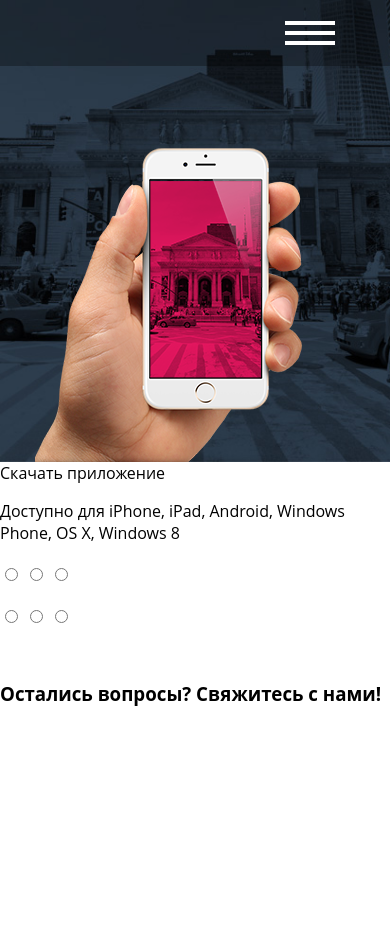
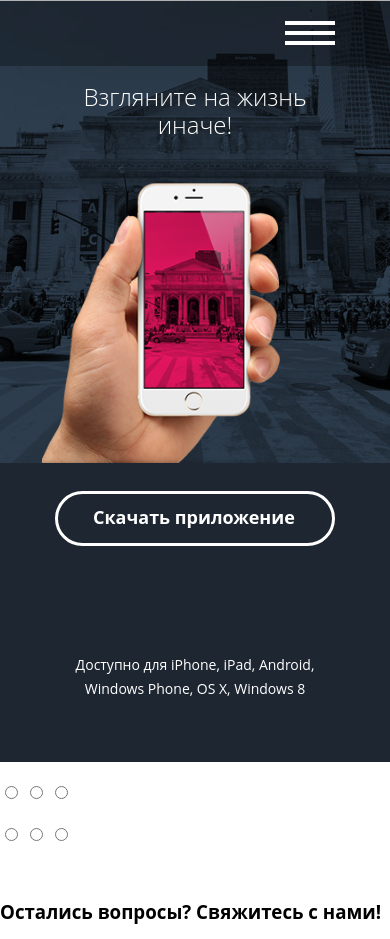
Before and after one commit to textoviy/academy2, a plain HTML site: page index.html in a window 390 px wide. Before the commit the page ends 879 px from the top, so only its background shows below. Drawn offline with Linux system fonts and the light colour scheme.

Commit message:
Контрольная точка. Сделал mobile download-app

```diff
--- a/index.html
+++ b/index.html
@@ -39,8 +39,22 @@
     <!--  -->
     <div class="intro clearfix">
       <div class="intro__wrapper">
+        <div class="intro__description-container">
+          <h1 class="intro__description">Взгляните на жизнь иначе!</h1>
+        </div>
+      </div>
+        <div class="download-app">
+          <div class="download-app__wrapper">
+            <a class="download-app__button">Скачать приложение</a>
+            <div class="download-app__platforms">
+              <div class="platform platform--apple"></div>
+              <div class="platform platform--android"></div>
+              <div class="platform platform--winphone"></div>
+              <p class="download-app__description">Доступно для iPhone, iPad, Android, Windows Phone, OS X, Windows 8</p>
+            </div>
+          </div>
+        </div>
 
-</div>
       </div>
     </div>
     	<!--<div class="intro__wrapper">-->
@@ -52,15 +66,7 @@
       <!--</div>-->
 
 
-    	<section class="download-app">
-    		<a class="download-app__button">Скачать приложение</a>
-            <div class="download-app__platforms">
-            	<div class="platform platform--apple"></div>
-            	<div class="platform platform--android"></div>
-            	<div class="platform platform--winphone"></div>
-            <p class="download-app__description">Доступно для iPhone, iPad, Android, Windows Phone, OS X, Windows 8</p>
-            </div>
-      </section>
+
 
     <section class="features">
     	<div class="features__title">
--- /dev/null
+++ b/less/blocks/download-app.less
@@ -0,0 +1,59 @@
+.download-app {
+  width: 100%;
+  background-color: #1d2631;
+}
+
+.download-app__wrapper {
+  .container();
+  min-height: 271px;
+  padding-top: 28px;
+}
+
+.download-app__button {
+  display: block;
+  //max-width: 271px;
+  //padding: 11px 35px 14px 35px;
+  padding: 14px 35px 17px 35px;
+  font-size: 18px;
+  line-height: 18px;
+  font-weight: 700;
+  color: #ffffff;
+  border: 3px solid #ffffff;
+  border-radius: 50px;
+  margin: 0 auto;
+  margin-bottom: 30px;
+  cursor: pointer;
+  user-select: none;
+  -moz-user-select: none;
+}
+
+.download-app__button:hover {
+  background-color: #ffffff;
+  color: #d22856;
+}
+
+.download-app__button:active {
+  color: lighten(#d22856, 40%);
+}
+
+.download-app__platforms {
+  text-align: center;
+}
+
+.download-app__description {
+  font-size: 14px;
+  line-height: 24px;
+  color: #ffffff;
+}
+
+.platform {
+  display: inline-block;
+  width: 53px;
+  height: 58px;
+}
+
+@media @tablet-widths {
+
+
+
+}
--- a/less/blocks/intro.less
+++ b/less/blocks/intro.less
@@ -1,11 +1,13 @@
 .intro {
+  position: relative;
   //height: 462px;
   background-image:
     url(../img/background-mobile@1x.jpg);
   background-repeat: no-repeat;
   background-position: center top;
-  background-size: cover;
+  //background-size: cover;
   margin-left: 0;
+  border-top: 1px solid transparent;
 
 }
 
@@ -15,9 +17,22 @@
   //min-width: 320px;
   background-repeat: no-repeat;
   background-position: 20% bottom;
-  background-size:  auto;
+  background-size:  285px;
   .container();
   height: 462px;
+}
+
+.intro__description-container {
+  padding-top: 66px;
+  margin: 0 auto;
+  text-align: center;
+}
+
+.intro__description {
+  font-size: 24px;
+  line-height: 28px;
+  font-weight: 100;
+  color: #ffffff;
 }
 
 @media @tablet-widths {
@@ -33,13 +48,14 @@
   }
 
   .intro__wrapper {
+
     background-image:
       url(../img/iphone-6-copy.png);
     //min-width: 320px;
     background-repeat: no-repeat;
     background-repeat: no-repeat;
     background-position: 20% bottom;
-
+    background-size: auto;
     .container();
     height: 733px;
   }
@@ -63,7 +79,7 @@
     //min-width: 320px;
     background-repeat: no-repeat;
     background-position: 20% bottom;
-    //background-size: 470px;
+    background-size: auto;
     .container();
     height: 853px;
   }
--- a/less/mixins.less
+++ b/less/mixins.less
@@ -22,3 +22,9 @@
 		width: 940px;
 	}
 }
+
+.container-grid {
+  width: 300px;
+  margin: 0 auto 0 0;
+  padding: 0 20px;
+}
--- a/less/style.less
+++ b/less/style.less
@@ -1,10 +1,10 @@
-//   @import "";
+//   @import "download-app";
 @import "scaffolding.less";
 @import "variables.less";
 @import "blocks/page-header.less";
 @import "blocks/main-nav.less";
 @import "blocks/intro.less";
-
+@import "blocks/download-app.less";
 
 @import "mixins.less";
 //@import "";
--- a/less/variables.less
+++ b/less/variables.less
@@ -1,2 +1,2 @@
-@tablet-widths: ~"(min-width: 660px)";
+@tablet-widths: ~"(min-width: 680px)";
 @desktop-widths: ~"(min-width: 960px)";
```
Also changed, not shown: css/style.css.
